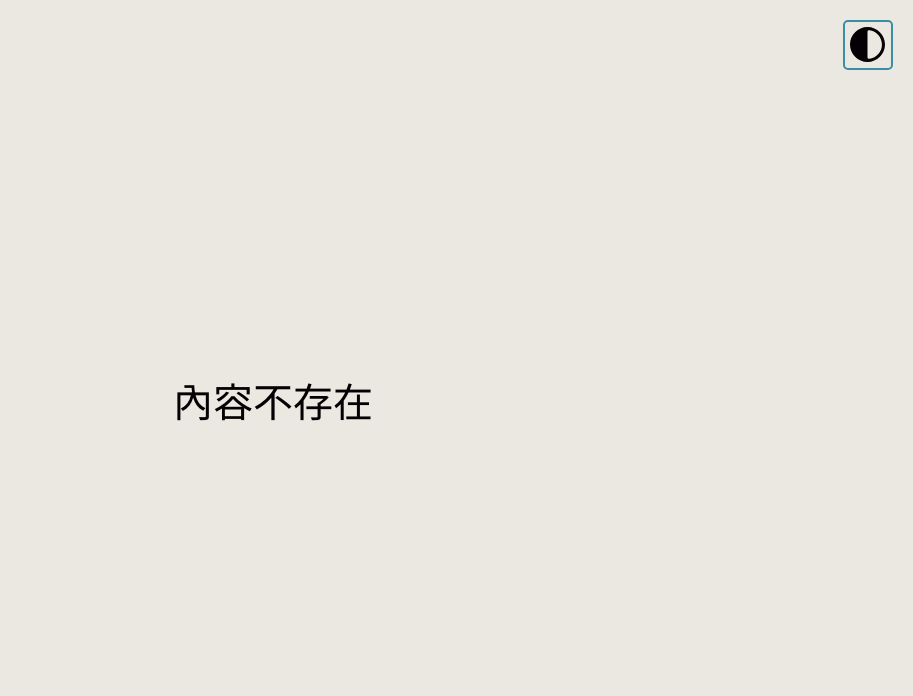
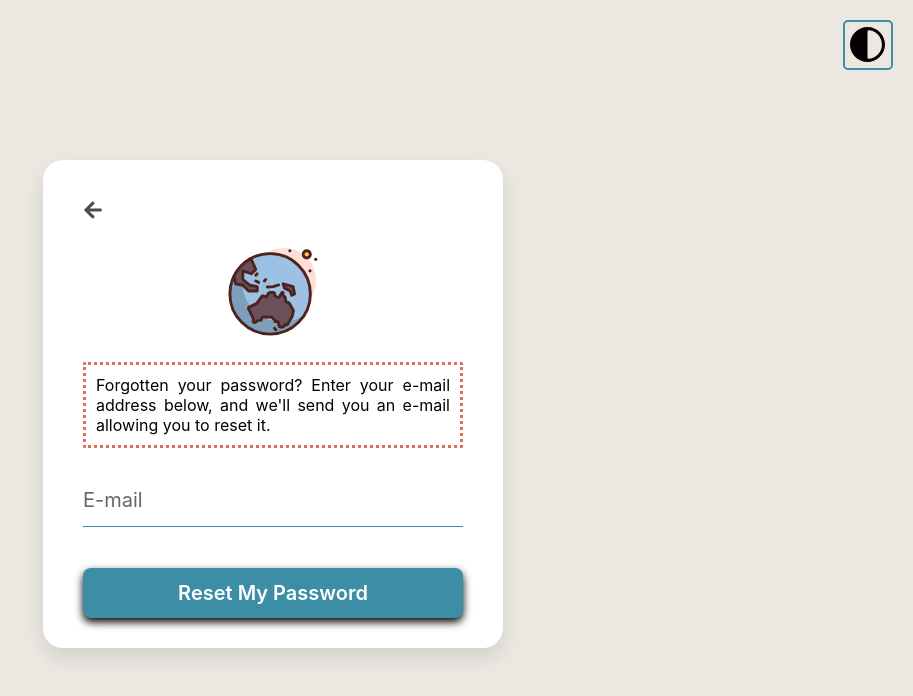
Before and after one commit to 112-2-SDM-G4/TripBuddy, a React (Create React App) app in the folder frontend/: page /reset in a window 1280 px wide. Shown: the top 696 px of the page, without its empty margins (367-1280 px from the left). Built offline with nearby package versions, Linux system fonts and the light colour scheme.

Commit message:
[TAS-46] Add Reset Page 1. 新增忘記密碼頁面

```diff
--- a/frontend/package.json
+++ b/frontend/package.json
@@ -9,6 +9,8 @@
     "@testing-library/jest-dom": "^5.17.0",
     "@testing-library/react": "^13.4.0",
     "@testing-library/user-event": "^13.5.0",
+    "bcryptjs": "^2.4.3",
+    "crypto": "^1.0.1",
     "react": "^18.2.0",
     "react-dom": "^18.2.0",
     "react-icons": "^5.0.1",
--- a/frontend/src/App.js
+++ b/frontend/src/App.js
@@ -4,6 +4,7 @@ import { LanguageProvider } from "./hooks/useLanguage";
 import Sidebar from "./component/Sidebar";
 import Login from "./page/Login";
 import Edit from "./page/Edit";
+import Reset from "./page/Reset";
 import NotFound from "./page/NotFound";
 import { ColorButton } from "./component/ColorButton";
 import { useState } from "react";
@@ -21,6 +22,7 @@ function App() {
                     <Routes>
                         <Route path="/">
                             <Route path="login" element={<Login />} />
+                            <Route path="reset" element={<Reset />} />
                             <Route path="edit" element={<Edit />} />
                             <Route path="*" element={<NotFound />} />
                         </Route>
--- /dev/null
+++ b/frontend/src/page/Reset.jsx
@@ -0,0 +1,56 @@
+import React from "react";
+import { useNavigate } from 'react-router-dom';
+import style from "./Reset.module.css";
+import Button from "../component/Button";
+import InputText from "../component/InputText";
+import { FaArrowLeft } from 'react-icons/fa';
+
+const Reset = () => {
+    const navigate = useNavigate(); // use useNavigate here
+
+    const handleSubmit = (e) => {
+        e.preventDefault();
+        // Validate and submit the password change...
+    };
+
+    const goBack = () => {
+        navigate('/login'); // Use navigate for navigation
+    };
+
+    return (
+        <div className={style.main}>
+            <div className={style.loginContainer}>
+                <button onClick={goBack} className={style.backButton}>
+                    <FaArrowLeft /> {/* This is your back icon */}
+                </button>
+                <form action='/reset' onSubmit={handleSubmit} className={style.form}>
+                    <div className={style.logoContainer}>
+                        {/* You will replace 'logo.svg' with your actual logo */}
+                        <img className={style.logo} src="../../logo.svg" alt="TourBuddy" />
+                    </div>
+                    <div className={style.alert}><p className={style.text}>
+                        Forgotten your password? Enter your e-mail address below, and we'll send you an e-mail allowing you to reset it.
+                    </p></div>
+                    <div className={style.inputGroup}>
+                        <InputText
+                            propmt={"E-mail"}
+                            name={"email"}
+                            setting={{ require: true, type: 'email' }}
+                        />
+                    </div>
+                    <Button className={style.buttonSignup}
+                        txt={"Reset My Password"}
+                        onclick={() => {
+                            // setStage(1);
+                        }}
+                    />
+
+
+                </form>
+            </div>
+        </div>
+    )
+};
+
+
+export default Reset;
--- /dev/null
+++ b/frontend/src/page/Reset.module.css
@@ -0,0 +1,69 @@
+.main {
+
+    display: flex;
+    flex-direction: column;
+    width: 100vw;
+    align-items: center;
+    padding-top: 5rem;
+}
+
+.loginContainer {
+    background-color: var(--fieldcolor);
+    padding: 1rem 2rem 1.5rem 2rem;
+    border-radius: 1rem;
+    box-shadow: 0 0.5rem 1rem rgba(0, 0, 0, 0.1);
+    width: 23rem;
+    margin: 3rem;
+    justify-content: center;
+    align-items: center;
+}
+
+.logoContainer {
+    text-align: center;
+    margin-bottom: 1rem;
+}
+
+.logo {
+    width: 4.6rem;
+}
+.backButton {
+    padding-left: 0rem;
+}
+
+.backButton FaArrowLeft{
+    size: 3rem;
+}
+
+.inputGroup {
+    padding-bottom: 1rem;
+}
+
+.errorMessage {
+    color: red;
+    /* Style it as needed, for example: */
+    font-size: 0.6rem;
+    margin-top: 0.6rem;
+}
+
+/* Adjust your label and input container if necessary */
+.inputWithErrorMessage {
+    display: flex;
+    flex-direction: column;
+    position: relative;
+}
+
+.alert {
+    border: 0.15rem dotted var(--accentcolor);
+    /* background-color: var(--accentcolor); */
+    /* opacity: 0.7; */
+    padding: 0.5rem 0.5rem;
+    margin: 1rem 0 2rem 0;
+    border-radius: 0.1rem;
+}
+
+.text {
+    color: var(--fontcolor);
+    opacity: 1;
+    font-size: 0.8rem;
+    text-align: justify;
+}
```
Also changed, not shown: 1 other file (tests, documents, lock files or other folders).
